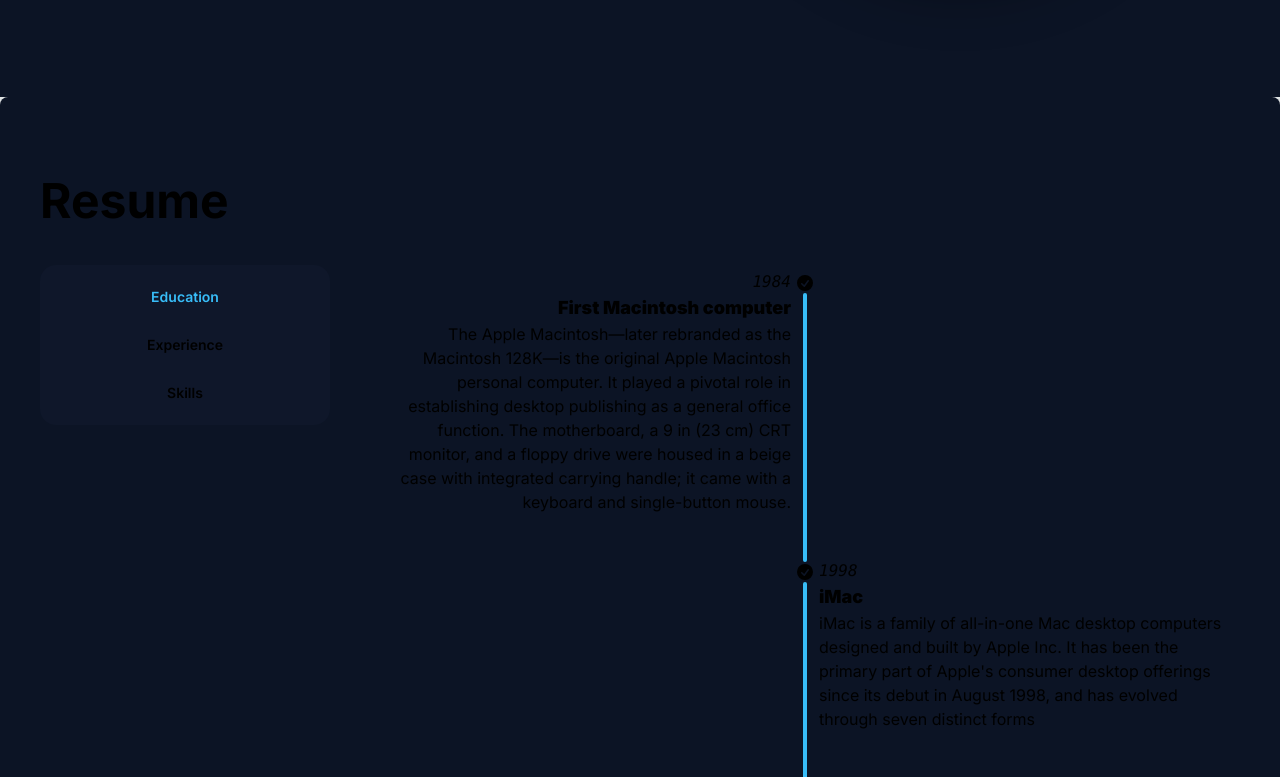
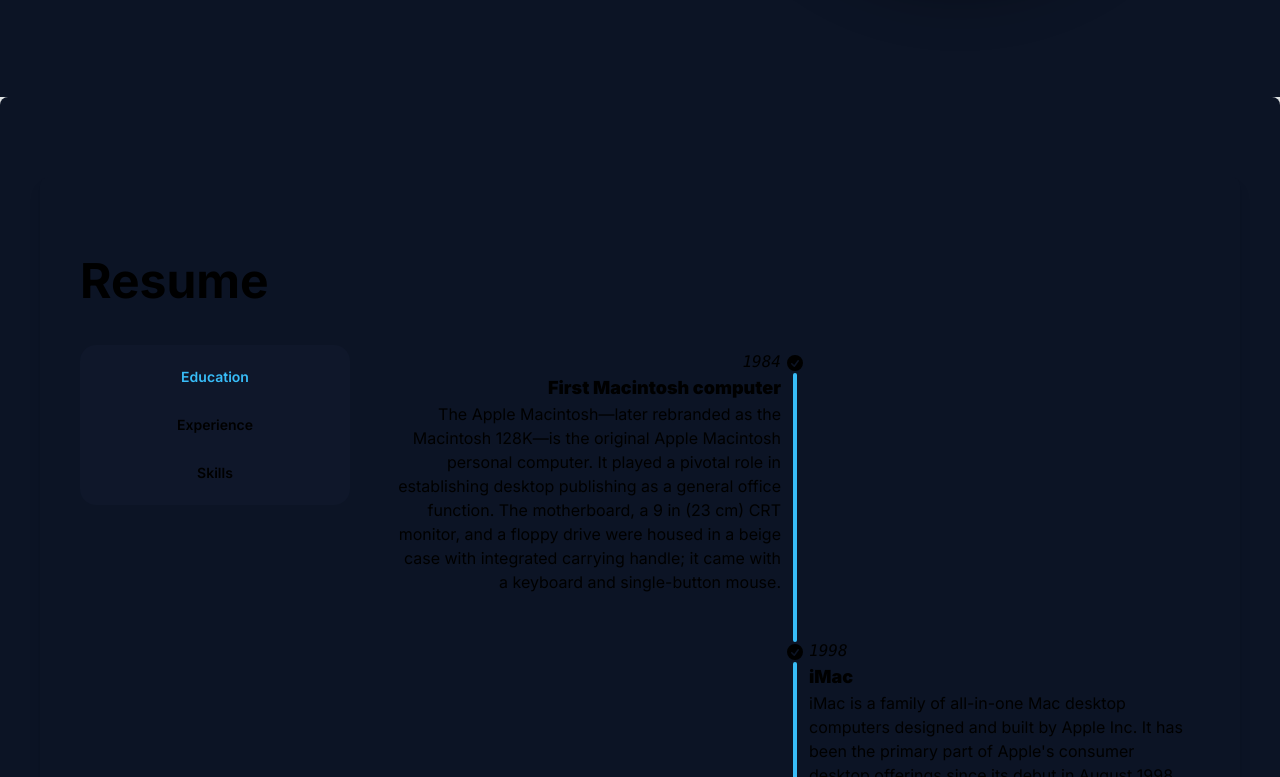
Before and after one commit to lokytech5/portfolio-project, a Next.js app: page / in a window 1280 px wide. Shown: the part 703-1480 px from the top of the page. Built offline with nearby package versions, Linux system fonts and the light colour scheme.

Commit message:
Added little bit of animation to resume components to see if layout we break

```diff
--- a/app/components/Resume.tsx
+++ b/app/components/Resume.tsx
@@ -12,7 +12,12 @@
     const [activeTab, setActiveTab] = useState('education');
 
     return (
-
+      <motion.div
+      initial={{ opacity: 0, y: 50 }}
+      whileInView={{ opacity: 1, y: 0 }}
+      transition={{ duration: 1 }}
+      className="bg-base-200 p-10 rounded-lg shadow-lg pt-20"
+    >
       <div className="bg-base-200 p-10 rounded-lg shadow-lg pt-20">
         <h1 className="text-5xl font-bold mb-10">Resume</h1>
         <div className="flex flex-col lg:flex-row">
@@ -143,7 +148,7 @@
               </div>
             </div>
           </div>
-
+          </motion.div>
     );
 }
 
```
